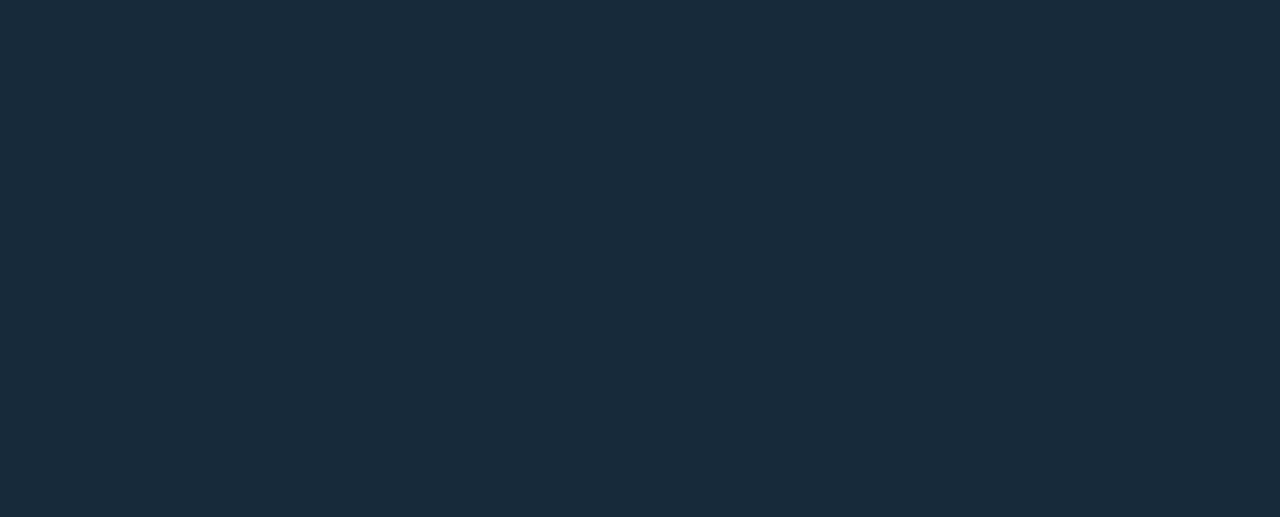
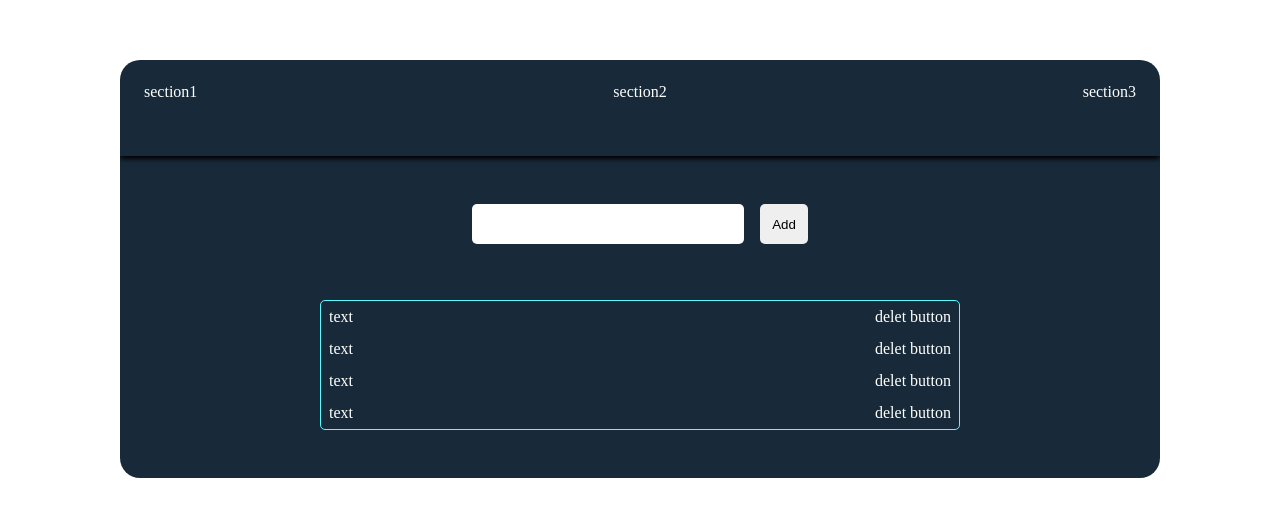
Before and after one commit to owni14/react-todo-list-tdd, a React (Create React App) app: page / in a window 1280 px wide. Shown: the part 131-648 px from the top of the page. Built offline with nearby package versions, Linux system fonts and the light colour scheme.

Commit message:
[Style] made approximate todo list style

```diff
--- a/src/App.tsx
+++ b/src/App.tsx
@@ -1,7 +1,43 @@
 import "./app.scss";
 
 function App() {
-    return <div id="appContainer"></div>;
+    return (
+        <div id="appContainer">
+            <div className="todo-list-wrapper">
+                <div className="todo-list-top">
+                    <div className="top-wrapper">
+                        <p>section1</p>
+                        <p>section2</p>
+                        <p>section3</p>
+                    </div>
+                </div>
+                <section className="todo-list-section-wrapper">
+                    <div className="input-wrapper">
+                        <input type="text" />
+                        <button>Add</button>
+                    </div>
+                    <main className="list-wrapper">
+                        <div className="detail-list-wrapper">
+                            <p>text</p>
+                            <p>delet button</p>
+                        </div>
+                        <div className="detail-list-wrapper">
+                            <p>text</p>
+                            <p>delet button</p>
+                        </div>
+                        <div className="detail-list-wrapper">
+                            <p>text</p>
+                            <p>delet button</p>
+                        </div>
+                        <div className="detail-list-wrapper">
+                            <p>text</p>
+                            <p>delet button</p>
+                        </div>
+                    </main>
+                </section>
+            </div>
+        </div>
+    );
 }
 
 export default App;
--- a/src/app.scss
+++ b/src/app.scss
@@ -1,3 +1,77 @@
 #appContainer {
-    height: 100%;
+    position: fixed;
+    left: 50%;
+    top: 50%;
+    transform: translate(-50%, 50%);
+    -webkit-transform: translate(-50%, -50%);
+    -moz-transform: translate(-50%, -50%);
+    -ms-transform: translate(-50%, -50%);
+    -o-transform: translate(-50%, -50%);
+
+    .todo-list-wrapper {
+        background-color: #182a39;
+        width: 65rem;
+        border-radius: 20px;
+        overflow: hidden;
+        color: "#fff";
+
+        .todo-list-top {
+            height: 6rem;
+            padding: 1.5rem;
+            border-bottom: 1px solid transparent;
+            box-shadow: 0 3px 5px 0;
+            margin-bottom: 3rem;
+
+            .top-wrapper {
+                display: flex;
+                justify-content: space-between;
+                align-items: center;
+
+                p {
+                    color: #fff;
+                }
+            }
+        }
+
+        .todo-list-section-wrapper {
+            display: flex;
+            flex-direction: column;
+            justify-content: flex-start;
+            align-items: center;
+
+            .input-wrapper {
+                margin-bottom: 3.5rem;
+                input {
+                    width: 17rem;
+                    height: 2.5rem;
+                    border: 1px solid transparent;
+                    border-radius: 5px;
+                    margin-right: 1rem;
+                }
+
+                button {
+                    height: 2.5rem;
+                    width: 3rem;
+                    border: 1px solid transparent;
+                    border-radius: 5px;
+                }
+            }
+
+            .list-wrapper {
+                width: 40rem;
+                border: 1px solid #59f9ff;
+                border-radius: 5px;
+                margin-bottom: 3rem;
+                .detail-list-wrapper {
+                    display: flex;
+                    justify-content: space-between;
+                    align-items: center;
+                    padding: 0.5rem;
+                    p {
+                        color: #fff;
+                    }
+                }
+            }
+        }
+    }
 }
--- a/src/styles/global.scss
+++ b/src/styles/global.scss
@@ -11,6 +11,5 @@ body {
     font-family: Regular;
     font-size: 16px;
     overflow: hidden;
-    background-color: #172a3a;
     height: 100%;
 }
```
